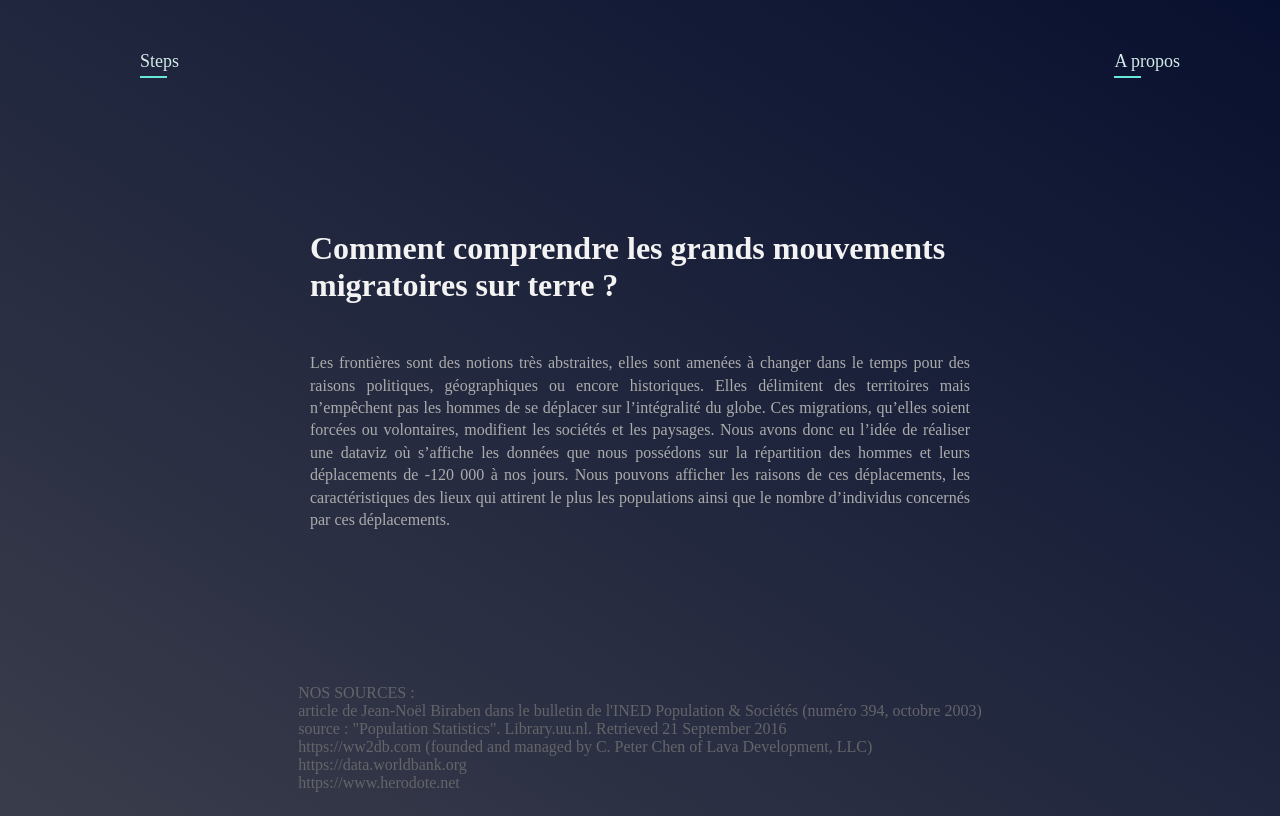
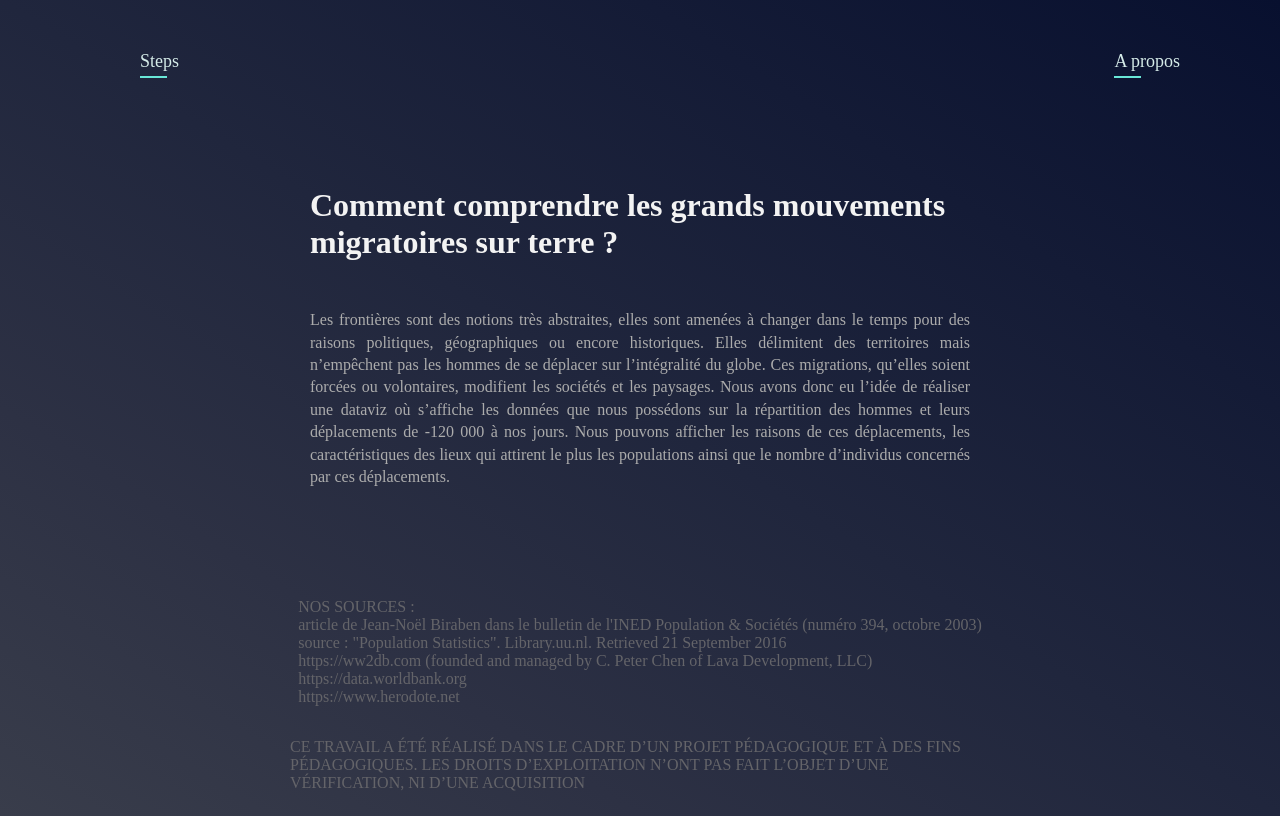
Before and after one commit to Soanah/Dataviz, a plain HTML site: page about.html in a window 1280 px wide. Drawn offline with Linux system fonts and the light colour scheme.

Commit message:
add disclaimer

```diff
--- a/about.html
+++ b/about.html
@@ -39,6 +39,11 @@
                     https://www.herodote.net
             </p>
         </div>
+        <div class="disclaimer">
+            <p>
+                CE TRAVAIL A ÉTÉ RÉALISÉ DANS LE CADRE D’UN PROJET PÉDAGOGIQUE ET À DES FINS PÉDAGOGIQUES.
+                LES DROITS D’EXPLOITATION N’ONT PAS FAIT L’OBJET D’UNE VÉRIFICATION, NI D’UNE ACQUISITION</p>
+        </div>
     </div>
 
 </body>
--- a/style/about_style.css
+++ b/style/about_style.css
@@ -53,3 +53,9 @@ body {
     color: rgb(100, 100, 105);
     margin : 0 auto;
 }
+
+.about .disclaimer{
+    color: rgb(100, 100, 105);
+    width: 700px;
+    margin: 0 auto;
+}
```
